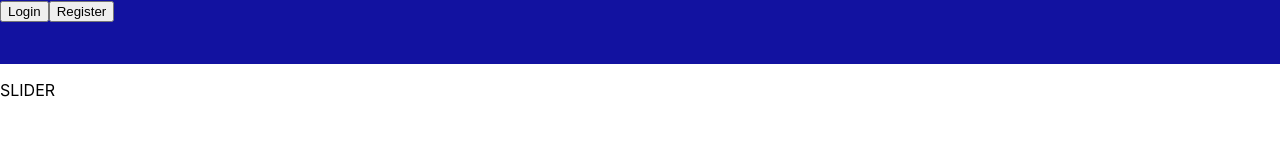
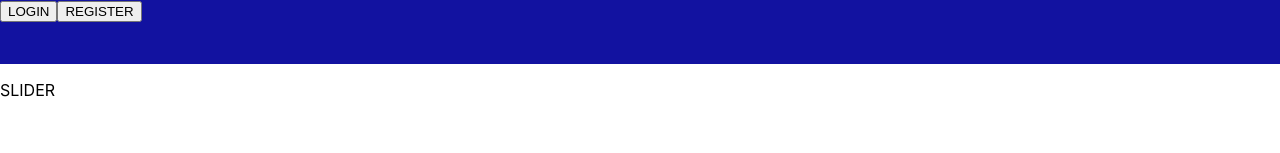
Before and after one commit to Jesus1994-7/SearchFlight_FRONT, a React (Create React App) app in the folder app/: page / in a window 1280 px wide. Shown: the top 153 px of the page. Built offline with nearby package versions, Linux system fonts and the light colour scheme.

Commit message:
Modify Header

```diff
--- a/app/src/components/header/header.jsx
+++ b/app/src/components/header/header.jsx
@@ -19,10 +19,10 @@ class Header extends React.Component {
                     <img src="" alt=""/>
                 </NavLink>
                 <NavLink exact to="/login">
-                    <button>Login</button>
+                    <button>LOGIN</button>
                 </NavLink>
                 <NavLink exact to="/register">
-                    <button>Register</button>
+                    <button>REGISTER</button>
                 </NavLink>
             </div>
         );
```
